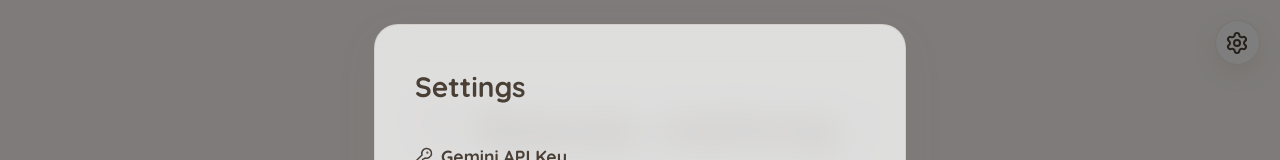
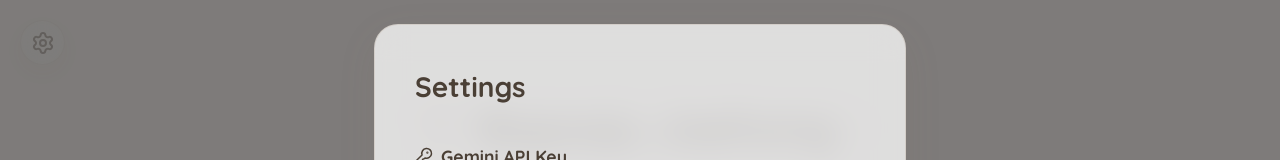
Before and after one commit to SpongeBaeb/lasso-ai, a React (Vite) app: page / in a window 1280 px wide. Shown: the top 160 px of the page. Built offline with nearby package versions, Linux system fonts and the light colour scheme.

Commit message:
ui: move settings icon to top left and use LassoSelect icon

```diff
--- a/src/App.jsx
+++ b/src/App.jsx
@@ -384,9 +384,9 @@ function App() {
     <div style={{ width: '100%', height: '100%', display: 'flex', flexDirection: 'column', backgroundColor: 'var(--bg-color)', color: 'var(--text-main)' }}>
       <button
         onClick={() => setIsSettingsOpen(true)}
-        style={{ position: 'fixed', top: '1.25rem', right: '1.25rem', zIndex: 9999, background: 'var(--panel-bg)', color: 'var(--text-main)', border: '1px solid var(--border-color)', padding: '0.6rem', borderRadius: '50%', cursor: 'pointer', display: 'flex', alignItems: 'center', justifyContent: 'center', backdropFilter: 'blur(12px)', boxShadow: 'var(--shadow-medium)', transition: 'transform 0.2s ease' }}
-        onMouseEnter={(e) => e.currentTarget.style.transform = 'rotate(45deg)'}
-        onMouseLeave={(e) => e.currentTarget.style.transform = 'rotate(0deg)'}
+        style={{ position: 'fixed', top: '1.25rem', left: '1.25rem', zIndex: 9999, background: 'var(--panel-bg)', color: 'var(--text-main)', border: '1px solid var(--border-color)', padding: '0.6rem', borderRadius: '50%', cursor: 'pointer', display: 'flex', alignItems: 'center', justifyContent: 'center', backdropFilter: 'blur(12px)', boxShadow: 'var(--shadow-medium)', opacity: 0.3, transition: 'all 0.3s ease' }}
+        onMouseEnter={(e) => { e.currentTarget.style.transform = 'rotate(45deg)'; e.currentTarget.style.opacity = '1'; }}
+        onMouseLeave={(e) => { e.currentTarget.style.transform = 'rotate(0deg)'; e.currentTarget.style.opacity = '0.3'; }}
         title={language === 'ko' ? '설정' : 'Settings'}
       >
         <Settings size={24} />
```
